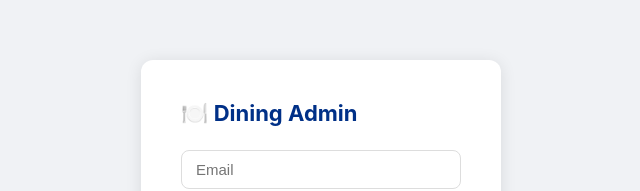
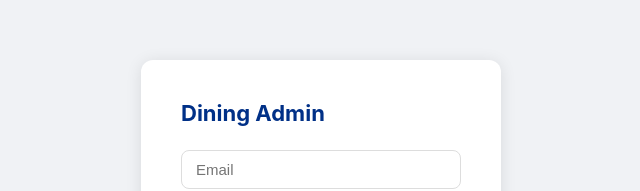
Before and after one commit to brodymatthew0016-afk/novaplate-backend, a website: page public/admin.html in a window 1280 px wide. Shown: the part 201-392 px from the top of the page, without its empty margins (319-959 px from the left). Drawn offline with Linux system fonts and the light colour scheme.

Commit message:
admin fixed again

```diff
--- a/public/admin.html
+++ b/public/admin.html
@@ -356,7 +356,7 @@
 <!-- LOGIN -->
 <div id="login-screen">
   <div class="login-box">
-    <h1>🍽️ Dining Admin</h1>
+    <h1>Dining Admin</h1>
     <input type="email" id="login-email" placeholder="Email" />
     <input type="password" id="login-password" placeholder="Password" />
     <button onclick="login()">Sign In</button>
@@ -367,7 +367,7 @@
 <!-- MAIN APP -->
 <div id="app">
   <header>
-    <h1>🍽️ Dining Admin — Nutrition Master List</h1>
+    <h1>Dining Admin: Nutrition Master List</h1>
     <button class="logout-btn" onclick="logout()">Sign Out</button>
   </header>
 
```
